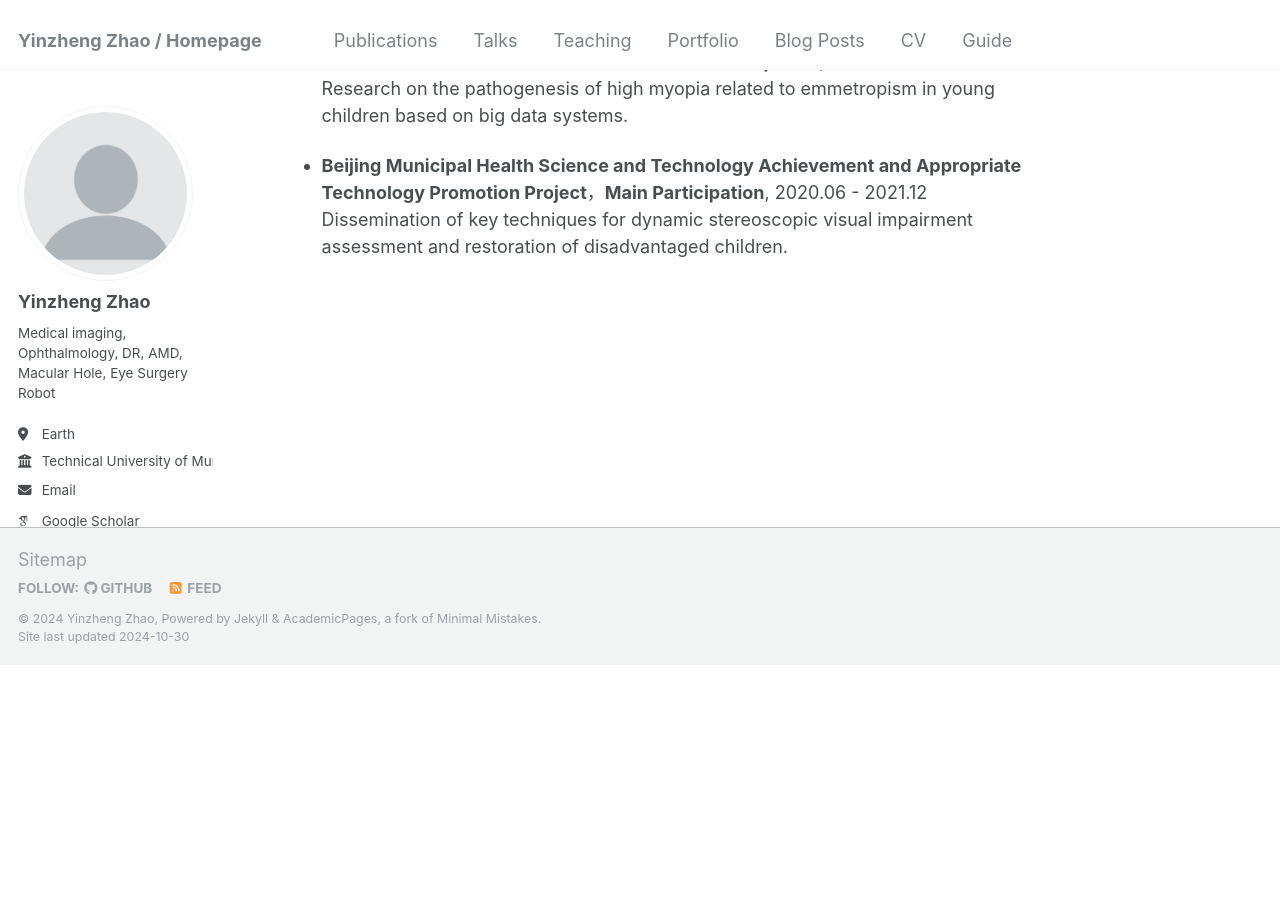
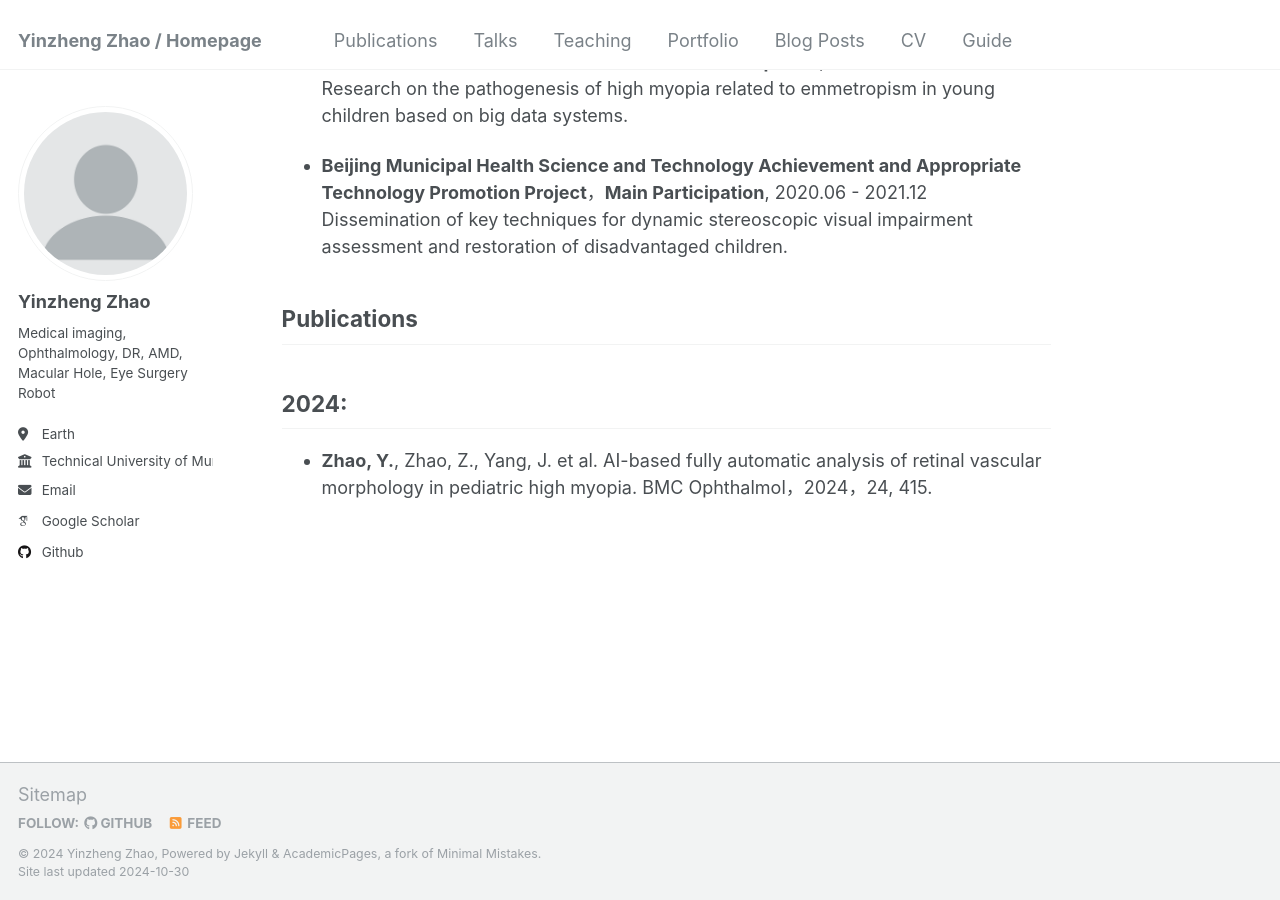
Before and after one commit to rouroumeimei/rouroumeimei.github.io, a Jekyll site: the page built from _pages/about.md, in a window 1280 px wide and 900 px high, scrolled down 767 px. Built offline with Jekyll 4.4.1, drawn with Linux system fonts in a browser that asks for light colours; some web fonts are replaced; before the commit the page ends 1432 px from its top, so only the background shows below that.

Commit message:
Update about.md

```diff
--- a/_pages/about.md
+++ b/_pages/about.md
@@ -28,3 +28,9 @@ Research on the pathogenesis of high myopia related to emmetropism in young chil
 
 - **Beijing Municipal Health Science and Technology Achievement and Appropriate Technology Promotion Project**，**Main Participation**, 2020.06 - 2021.12 <br>
 Dissemination of key techniques for dynamic stereoscopic visual impairment assessment and restoration of disadvantaged children.
+
+
+## Publications
+## 2024:
+
+- **Zhao, Y.**, Zhao, Z., Yang, J. et al. AI-based fully automatic analysis of retinal vascular morphology in pediatric high myopia. BMC Ophthalmol，2024，24, 415.
```
